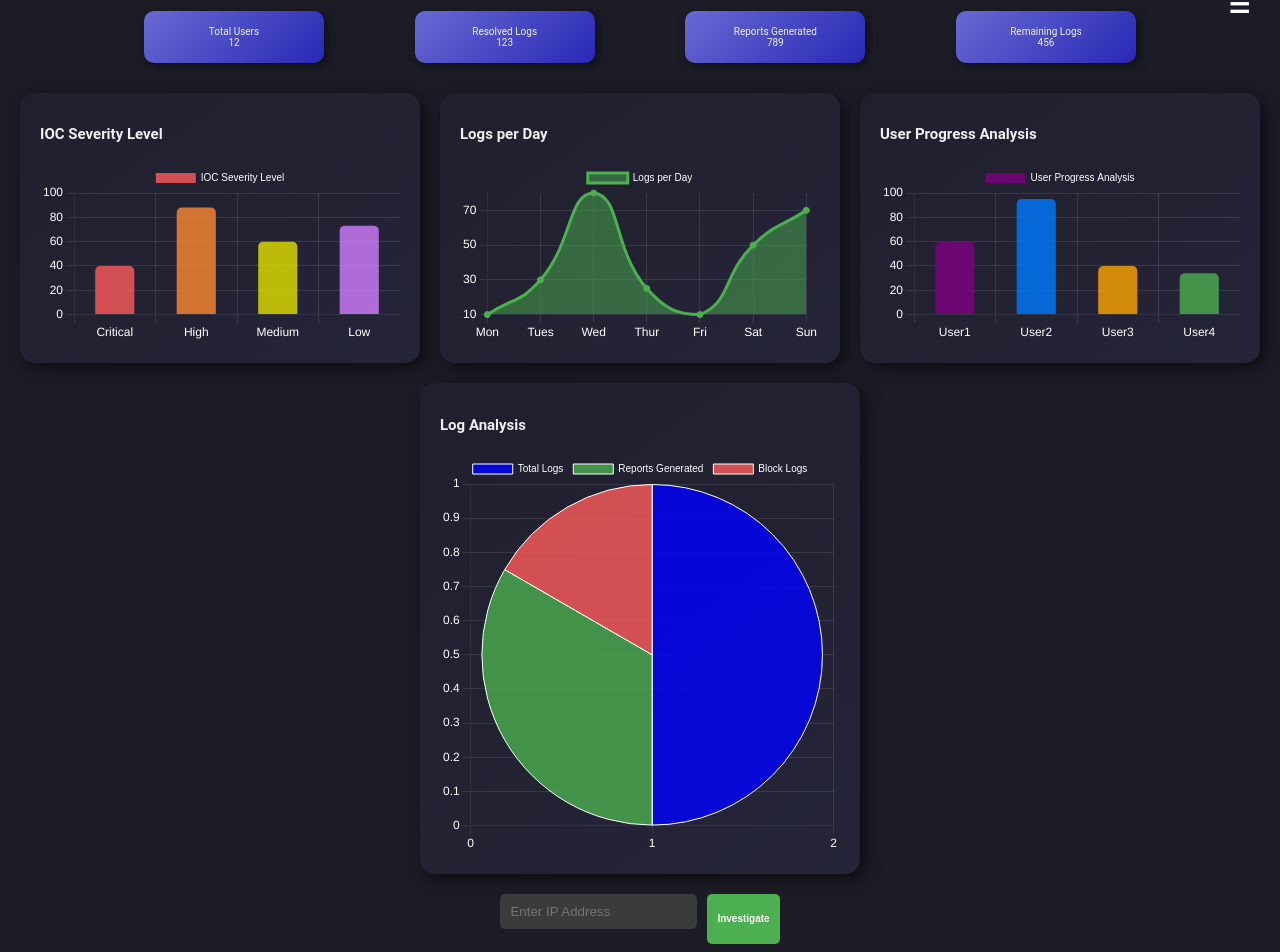
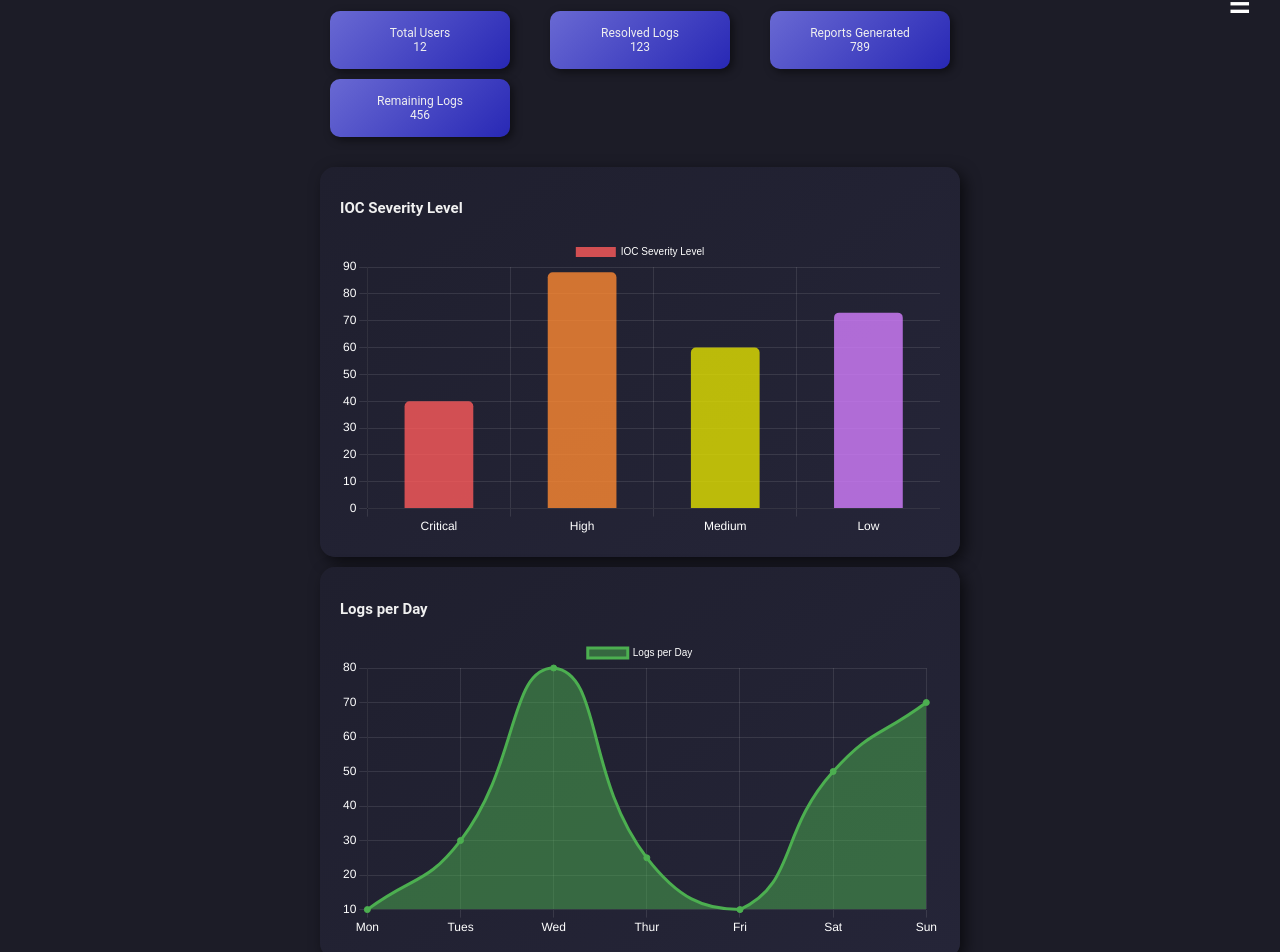
Before and after one commit to qiratsaleem/fyp, a React (Create React App) app in the folder ccti-project/: page /dashboard in a window 1280 px wide. Shown: the part 29-981 px from the top of the page. Built offline with nearby package versions, Linux system fonts and the light colour scheme.

Commit message:
admin side

```diff
--- a/ccti-project/src/components/Dashboard.css
+++ b/ccti-project/src/components/Dashboard.css
@@ -6,6 +6,7 @@
   display: flex;
   flex-direction: column;
   align-items: center;
+  min-height: 100vh;
 }
 
 header {
@@ -35,9 +36,9 @@ header {
   display: flex;
   flex-wrap: wrap;
   justify-content: space-between;
-  gap: 15px;
+  gap: 10px;
   margin: 0 auto;
-  width: 80%;
+  width: 50%;
 }
 
 .stat-card {
@@ -46,9 +47,9 @@ header {
   padding: 15px;
   text-align: center;
   border-radius: 10px;
-  font-size: 10px;
+  font-size: 12px;
   color: #f0f0f0;
-  flex: 1 1 calc(40% - 10px); /* Adjust width */
+  flex: 1 1 calc(40% - 10px);
   min-width: 100px;
   max-width: 150px;
 }
@@ -56,7 +57,7 @@ header {
 .chart-container {
   display: flex;
   flex-wrap: wrap;
-  gap: 20px;
+  gap: 10px;
   justify-content: center;
   margin-top: 30px;
 }
@@ -67,15 +68,15 @@ header {
   border-radius: 15px;
   padding: 20px;
   font-size: 10px;
-  flex: 1 1 calc(45% - 15px); /* Adjust width */
-  min-width: 280px;
+  flex: 1 1 calc(45% - 15px);
+  min-width: 600px;
 }
 .large-chart,
 .small-chart {
   flex: 1;
-  width: 90%; /* Make it responsive */
-  max-width: 400px; /* Limit max size */
-  height: auto; /* Maintain aspect ratio */
+  width: 100%;
+  max-width: 400px;
+  height: 400;
 }
 
 
@@ -83,6 +84,8 @@ header {
   display: flex;
   justify-content: center;
   margin-top: 20px;
+  width: 100%;
+  background-color: transparent;
 }
 
 .ip-input {
@@ -90,22 +93,25 @@ header {
   border-radius: 5px;
   border: 1px solid #ccc;
   margin-right: 10px;
+  max-width: 300px;
+  width: 200%;
 }
 
 .investigate-button {
-  padding: -10px 0px;
+  padding: 2px 10px;
   background-color: #4caf50;
   border: none;
   color: white;
-  border-radius: 5px;
+  border-radius: 10px;
   cursor: pointer;
   font-size: 10px;
 }
+
 .investigate-button:hover {
   background-color: #062407;
 }
 
-/* Media Queries */
+
 @media (max-width: 768px) {
   .stat-card {
       flex: 1 1 calc(50% - 10px);
--- a/ccti-project/src/components/ReportPage.css
+++ b/ccti-project/src/components/ReportPage.css
@@ -32,7 +32,6 @@
     position: absolute;
     right: 10px;
     top: 30px;
-    z-index: 1000;
 }
 .header {
     position: relative;
```
Lines whose indentation alone changed are shown as unchanged.
